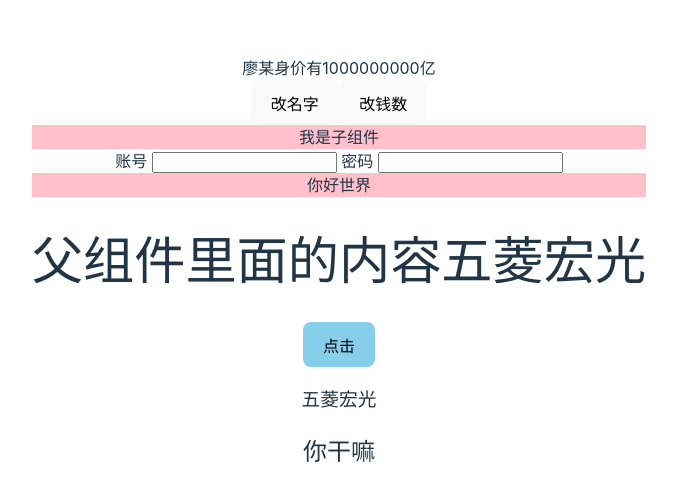
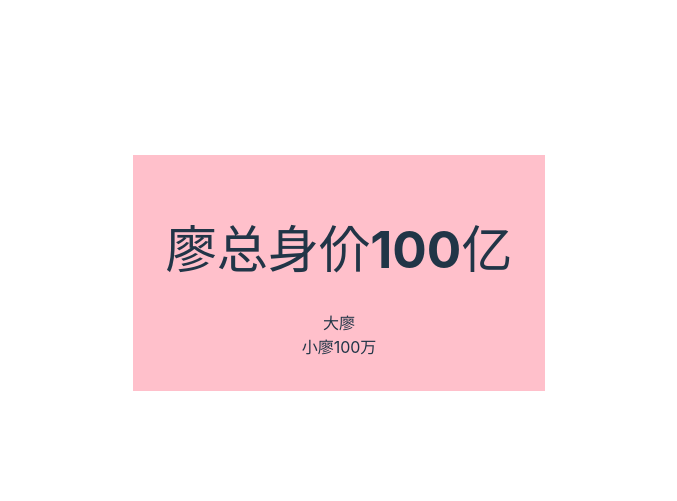
Before and after one commit to freeboy11/Vue3, a Vue app: page / in a window 1280 px wide. Shown: the part 127-628 px from the top of the page, without its empty margins (301-978 px from the left). Built offline with nearby package versions, Linux system fonts and the light colour scheme.

Commit message:
跨级组件通信

```diff
--- a/src/App.vue
+++ b/src/App.vue
@@ -1,65 +1,21 @@
 <template>
-  <div>{{ student.name }}身价有{{ student.info.social }}亿</div>
-  <button @click="changName">改名字</button>
-  <button @click="changSocial">改钱数</button>
-  <myForm ref="Form" :car="car" @myColor="myColor"></myForm>
-  <h3>{{ car }}</h3>
-  <h2>你干嘛</h2>
+  <div>
+    <h1>廖总身价{{ num }}亿</h1>
+  </div>
+  <fa></fa>
+  <son></son>
 </template>
+
 <script setup>
-import myForm from "./components/myForm.vue";
-import { onMounted, ref, watch } from "vue";
-const car = ref("五菱宏光");
-const Form = ref(null);
-// 父组件接受到子组件
-const myColor = (data) => {
-  console.log("子传父", data);
-};
-onMounted(() => {
-  console.log("myForm", myForm);
-  console.log("使用的是子组件里面的msg", Form.value.msg);
-});
-// 引入子组件
-console.log("你好");
-// 一般写接口等经常用的生命周期  可以多次调用   方便配合async 使用  现在是假的数据
-// onMounted(async () => {
-//   console.log("我是在渲染之后出现的");
-//   const res = await List();
-// });
-onMounted(() => {
-  console.log("我是在渲染之后出现的");
-});
-const student = ref({
-  name: "廖某",
-  info: {
-    social: 1000000000,
-    age: 18,
-  },
-});
-const changName = () => {
-  student.value.name = "廖总";
-};
-const changSocial = () => {
-  student.value.info.social++;
-};
-// 监听一个简单的响应式数据
-watch(
-  () => student.value.name,
-  () => {
-    console.log("名字发生了改变");
-  }
-);
-// 监听复杂的响应式数据
-watch(
-  () => student.value.info,
-  () => {
-    console.log("钱发送了变化");
-  },
-  {
-    deep: true,
-    // 一开始就触发
-    immediate: true,
-  }
-);
+import son from "./components/son.vue";
+import fa from "./components/fa.vue";
+import { provide, ref } from "vue";
+const num = ref(100);
+provide("mynum", num);
 </script>
-<style lang="scss" scoped></style>
+
+<style>
+div {
+  background-color: pink;
+}
+</style>
--- /dev/null
+++ b/src/components/fa.vue
@@ -0,0 +1,7 @@
+<template>
+  <div>大廖</div>
+</template>
+
+<script setup></script>
+
+<style lang="scss" scoped></style>
--- /dev/null
+++ b/src/components/son.vue
@@ -0,0 +1,11 @@
+<template>
+  <div>小廖{{ num }}万</div>
+</template>
+
+<script setup>
+import { inject } from "vue";
+
+const num = inject("mynum");
+</script>
+
+<style lang="scss" scoped></style>
```
Also changed, not shown: src/练习/子传父父传子.vue (added, +65 -0 lines).
